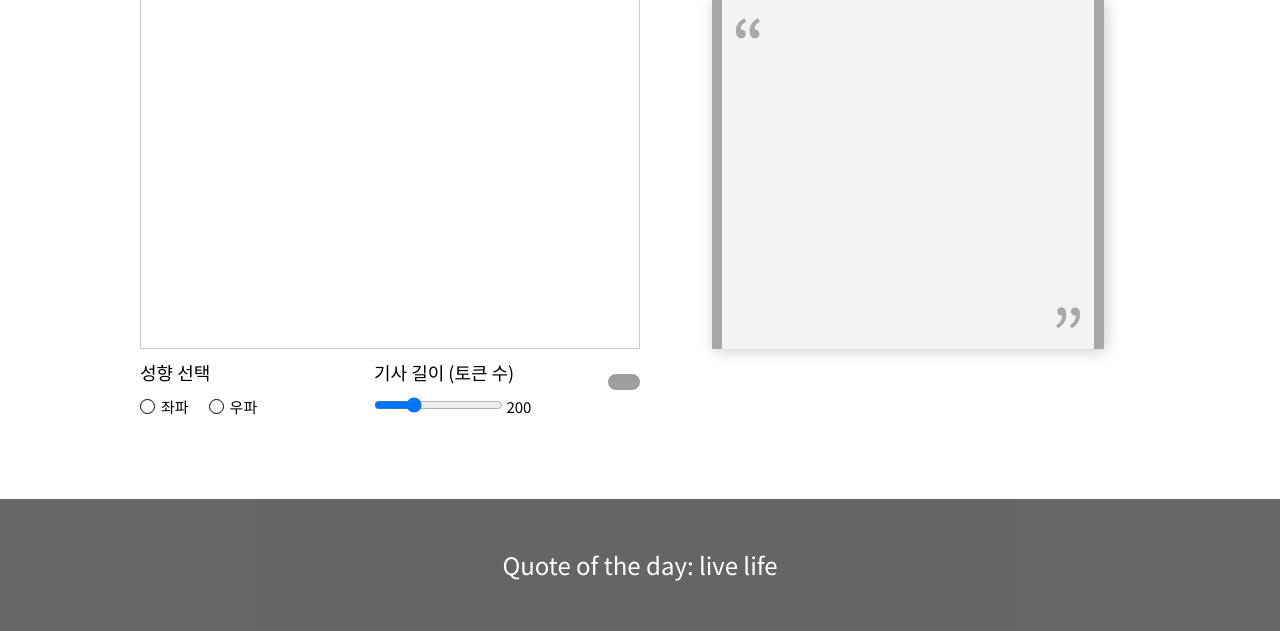
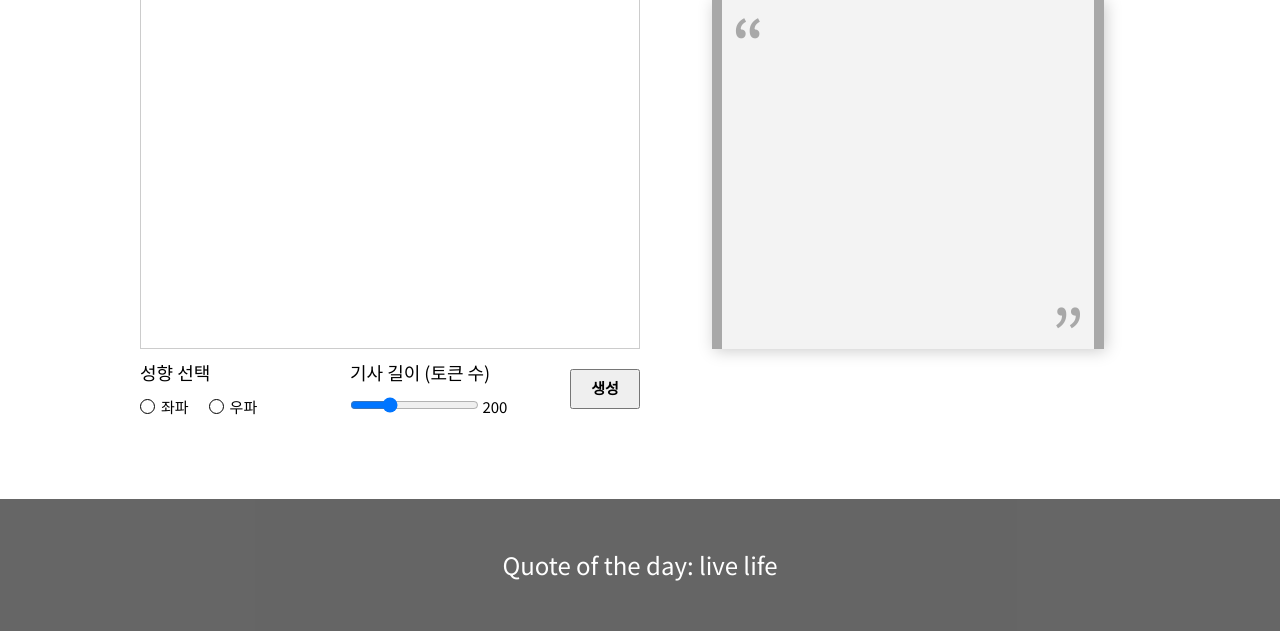
Before and after one commit to mike13594/De-Den_Zzi, a Django app: page /create/ in a window 1280 px wide. Shown: the part 302-933 px from the top of the page. Run offline with Django 5.2, Linux system fonts and the light colour scheme; some web fonts are replaced.

Commit message:
25. 6. 11. am 11:50 : create templace 버튼 수정

```diff
--- a/templates/create.html
+++ b/templates/create.html
@@ -34,7 +34,7 @@
                         </script>
                     </div>
                     <div class = "sc_btn_lst">
-                        <button class="w3-button w3-round-xlarge w3-grey" type="submit">
+                        <button class="bold_font input_btn" type="submit">생성</button>
                     </div>
                 </div>
             </form>
```
